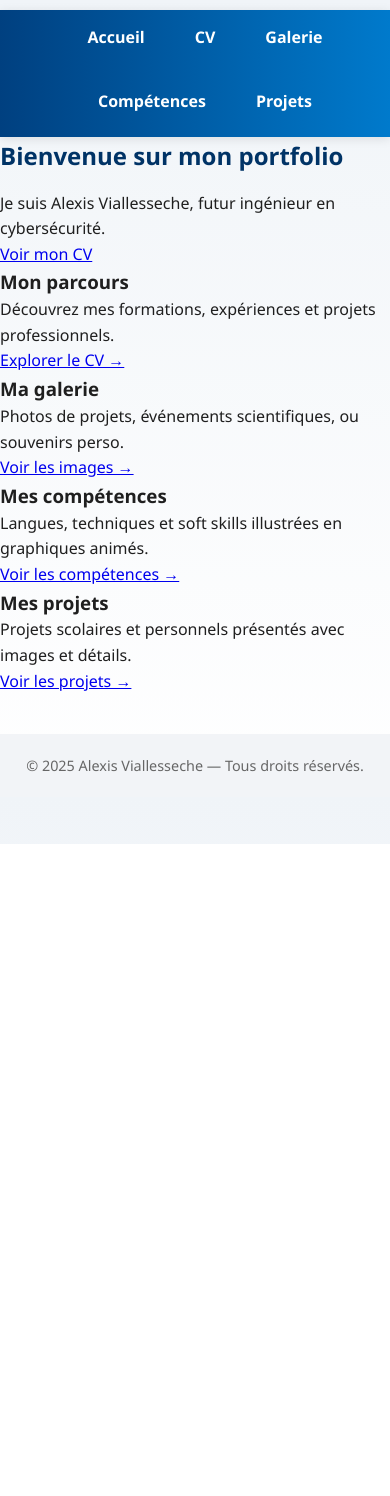
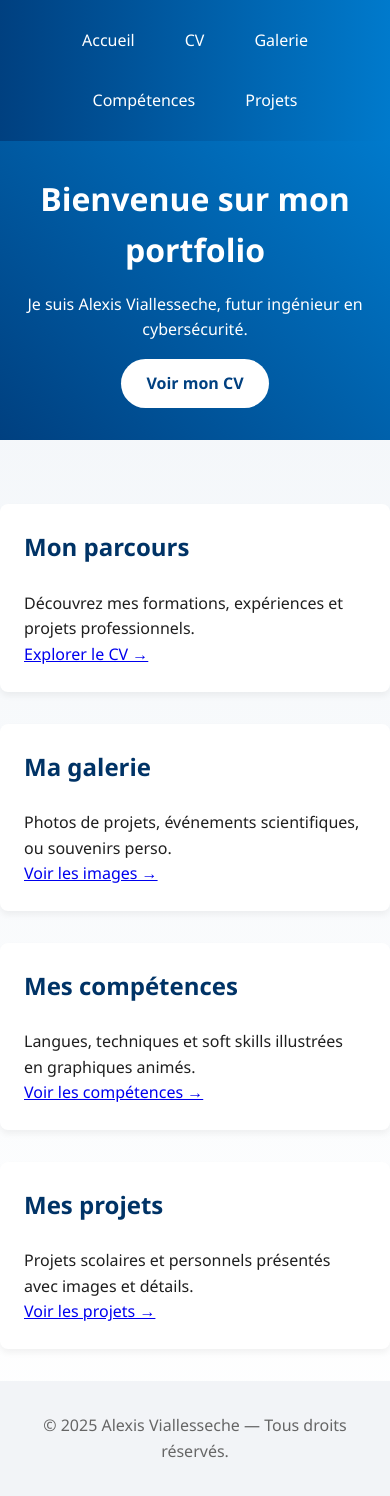
Before and after one commit to alexisvlsch/CV, a PHP site: page / in a window 390 px wide. Before the commit the page ends 844 px from the top, so only its background shows below. Run offline with PHP 8.4, Linux system fonts and the light colour scheme.

Commit message:
Update style.css

```diff
--- a/style.css
+++ b/style.css
@@ -1,4 +1,3 @@
-
 * {
   margin: 0;
   padding: 0;
@@ -10,18 +9,24 @@ body {
   line-height: 1.6;
   background: linear-gradient(to bottom, #f0f4f8, #ffffff);
   color: #1f1f1f;
+  min-height: 100vh;
+  display: flex;
+  flex-direction: column;
 }
 
 .container {
   width: 90%;
-  max-width: 1000px;
-  margin: auto;
+  max-width: 1200px;
+  margin: 0 auto;
   padding: 20px;
+  flex: 1;
 }
 
+/* Navigation */
 nav {
   background: linear-gradient(to right, #004080, #007acc);
   box-shadow: 0 2px 10px rgba(0,0,0,0.1);
+  padding: 1rem 0;
 }
 
 nav ul {
@@ -29,41 +34,33 @@ nav ul {
   display: flex;
   justify-content: center;
   flex-wrap: wrap;
+  gap: 10px;
 }
 
 nav li a {
   display: block;
-  padding: 15px 25px;
+  padding: 12px 20px;
   color: white;
-  font-weight: bold;
   text-decoration: none;
   transition: all 0.3s;
+  border-radius: 5px;
 }
 
 nav li a:hover {
   background: rgba(255, 255, 255, 0.2);
   transform: translateY(-2px);
-  border-bottom: 2px solid white;
 }
 
-footer {
-  text-align: center;
-  padding: 20px;
-  background: #f2f4f7;
-  color: #666;
-  margin-top: 40px;
-  font-size: 0.9rem;
-}
-
+/* Sections communes */
 .profile {
   display: flex;
+  flex-wrap: wrap;
+  gap: 2rem;
   align-items: center;
-  flex-wrap: wrap;
   background: #e0ecf5;
   border-radius: 10px;
-  padding: 20px;
-  margin-bottom: 30px;
-  box-shadow: 0 4px 10px rgba(0,0,0,0.05);
+  padding: 2rem;
+  margin: 2rem 0;
 }
 
 .profile img {
@@ -72,31 +69,172 @@ footer {
   object-fit: cover;
   border-radius: 50%;
   border: 4px solid #0058a3;
-  margin-right: 25px;
-  margin-bottom: 15px;
+  flex-shrink: 0;
 }
 
 .info-perso {
   flex: 1;
+  min-width: 250px;
 }
 
-h1, h2 {
+h1, h2, h3 {
   color: #003366;
-  margin-bottom: 15px;
+  margin-bottom: 1.5rem;
 }
 
-h2 {
-  font-size: 1.5rem;
-  border-bottom: 2px solid #0058a3;
-  padding-bottom: 5px;
-  margin-top: 30px;
+h1 { font-size: 2.5rem; }
+h2 { font-size: 2rem; border-bottom: 2px solid #0058a3; padding-bottom: 0.5rem; }
+h3 { font-size: 1.5rem; }
+
+/* Galerie */
+.gallery {
+  display: grid;
+  grid-template-columns: repeat(auto-fit, minmax(250px, 1fr));
+  gap: 1.5rem;
+  padding: 2rem 0;
 }
 
-ul {
-  padding-left: 20px;
-  margin-top: 10px;
+.gallery-item img {
+  width: 100%;
+  height: 250px;
+  object-fit: cover;
+  border-radius: 8px;
+  box-shadow: 0 4px 6px rgba(0,0,0,0.1);
+  transition: transform 0.3s;
 }
 
-ul li {
-  margin-bottom: 8px;
+.gallery-item img:hover {
+  transform: scale(1.03);
 }
+
+/* Compétences */
+.skills-section {
+  padding: 2rem 0;
+}
+
+.skill {
+  margin-bottom: 1.5rem;
+}
+
+.skill-bar {
+  height: 25px;
+  background: #e0e0e0;
+  border-radius: 25px;
+  overflow: hidden;
+}
+
+.skill-fill {
+  height: 100%;
+  background: linear-gradient(to right, #0058a3, #007acc);
+  border-radius: 25px;
+  transition: width 1s ease-in-out;
+  display: flex;
+  align-items: center;
+  justify-content: flex-end;
+  padding-right: 1rem;
+  color: white;
+  font-weight: bold;
+}
+
+/* Projets */
+.projects-grid {
+  display: grid;
+  grid-template-columns: repeat(auto-fit, minmax(280px, 1fr));
+  gap: 2rem;
+  padding: 2rem 0;
+}
+
+.project-card {
+  background: white;
+  padding: 1.5rem;
+  border-radius: 12px;
+  box-shadow: 0 4px 12px rgba(0,0,0,0.1);
+  transition: transform 0.3s;
+}
+
+.project-card:hover {
+  transform: translateY(-5px);
+}
+
+/* Accueil */
+.hero {
+  text-align: center;
+  padding: 4rem 0;
+  background: linear-gradient(45deg, #004080, #007acc);
+  color: white;
+  margin-bottom: 2rem;
+}
+
+.hero h1 {
+  color: white;
+  font-size: 3rem;
+  margin-bottom: 1rem;
+}
+
+.cards {
+  display: grid;
+  grid-template-columns: repeat(auto-fit, minmax(250px, 1fr));
+  gap: 2rem;
+  padding: 2rem 0;
+}
+
+.card {
+  background: white;
+  padding: 1.5rem;
+  border-radius: 8px;
+  box-shadow: 0 4px 6px rgba(0,0,0,0.05);
+  transition: transform 0.3s;
+}
+
+.card:hover {
+  transform: translateY(-5px);
+}
+
+.btn {
+  display: inline-block;
+  padding: 12px 25px;
+  background: white;
+  color: #004080;
+  border-radius: 25px;
+  text-decoration: none;
+  font-weight: bold;
+  margin-top: 1rem;
+  transition: all 0.3s;
+}
+
+.btn:hover {
+  background: #004080;
+  color: white;
+}
+
+/* Footer */
+footer {
+  text-align: center;
+  padding: 2rem;
+  background: #f2f4f7;
+  color: #666;
+  margin-top: auto;
+}
+
+/* Responsive */
+@media (max-width: 768px) {
+  h1 { font-size: 2rem; }
+  h2 { font-size: 1.75rem; }
+
+  .profile {
+    flex-direction: column;
+    text-align: center;
+  }
+
+  .profile img {
+    margin: 0 auto 1rem;
+  }
+
+  .hero {
+    padding: 2rem 0;
+  }
+
+  .hero h1 {
+    font-size: 2rem;
+  }
+}
```
